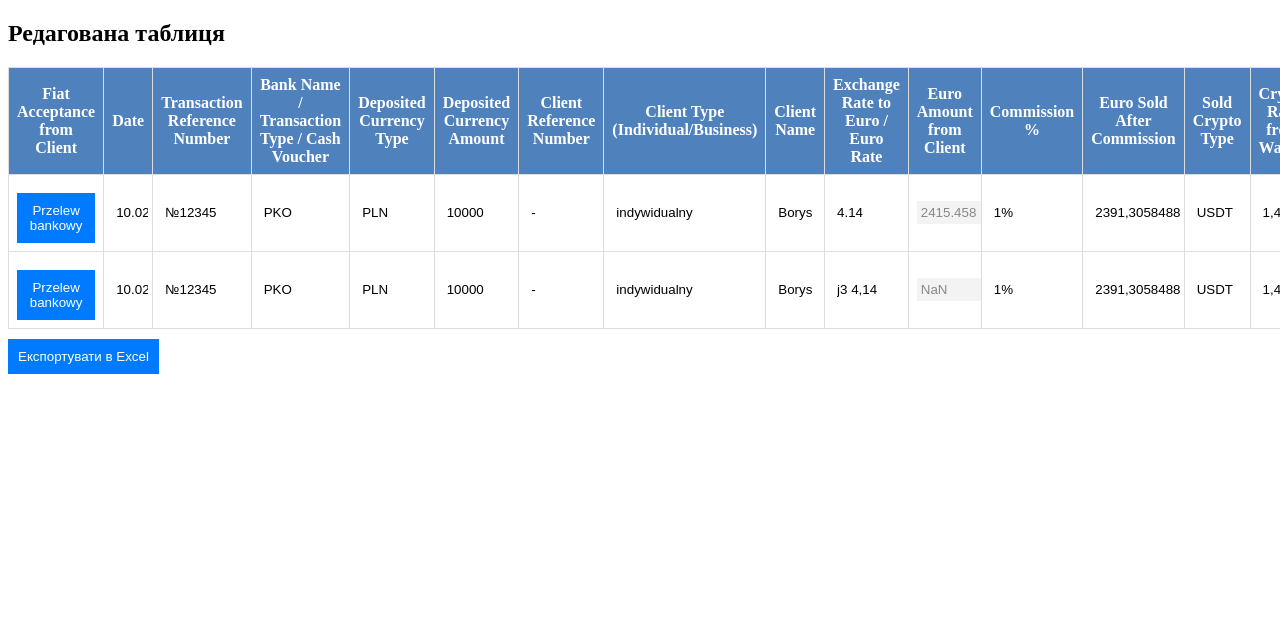
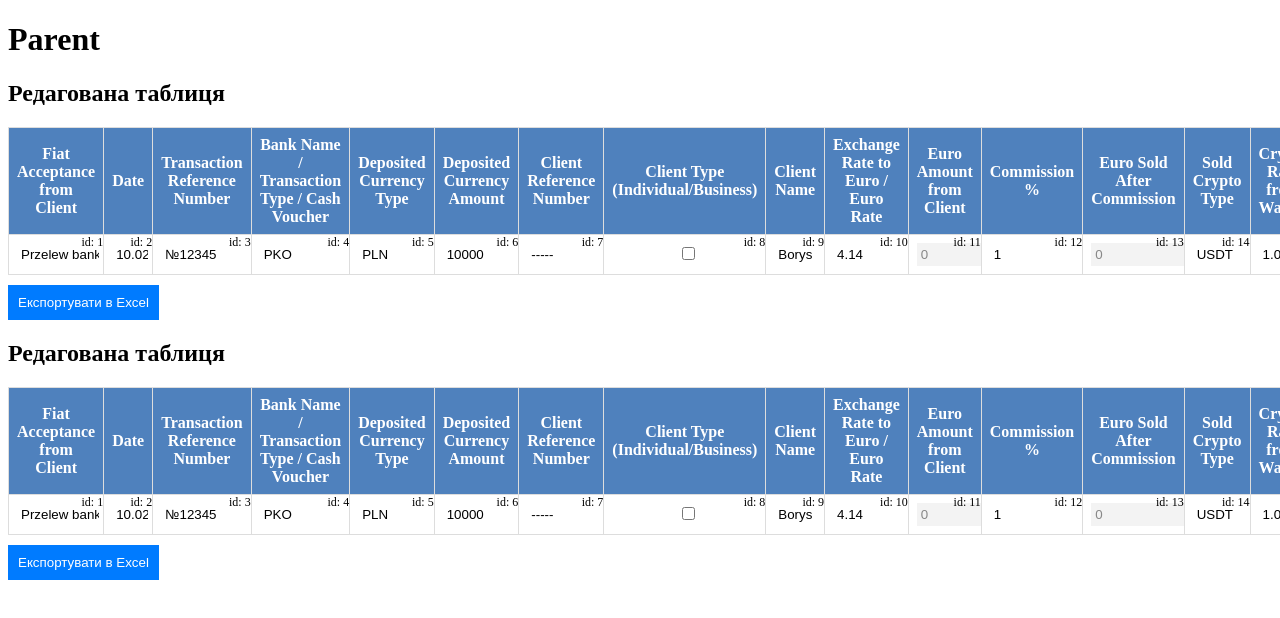
Before and after one commit to hel1yeah/table, a Vue app: page / in a window 1280 px wide. Shown: the top 618 px of the page. Built offline with nearby package versions, Linux system fonts and the light colour scheme.

Commit message:
refcator table

```diff
--- a/src/App.vue
+++ b/src/App.vue
@@ -1,205 +1,262 @@
 <template>
 	<div class="p-4">
-		<h2 class="text-lg font-bold mb-4">Редагована таблиця</h2>
-
-		<!-- Таблиця -->
-		<table class="border-collapse border w-full">
-			<thead>
-				<tr class="bg-gray-200">
-					<th v-for="(header, index) in headers" :key="index">
-						{{ header }}
-					</th>
-				</tr>
-			</thead>
-			<tbody>
-				<tr v-for="(row, rowIndex) in tableData" :key="rowIndex">
-					<td v-for="(cell, cellIndex) in row" :key="cellIndex">
-						<button
-							@click="showAlert(rowIndex, cellIndex)"
-							v-if="cellIndex === 0"
-						>
-							{{ tableData[rowIndex][cellIndex] }}
-						</button>
-						<!-- Якщо це колонка "Сумма мінус % комісії", блокуємо поле та рахуємо значення -->
-						<input
-							v-else-if="cellIndex === 10"
-							:value="amountInEurosFromClient(row, rowIndex, cellIndex)"
-							disabled
-						/>
-						<input
-							v-else
-							v-model="tableData[rowIndex][cellIndex]"
-							:disabled="cell === 'EUR'"
-						/>
-					</td>
-				</tr>
-			</tbody>
-		</table>
-
-		<!-- Кнопка експорту -->
-		<button @click="exportToExcel">Експортувати в Excel</button>
+		<h1>Parent</h1>
+		<HelloWorld
+			:tableData="mockDataLikeProps"
+			:tableName="'ReceivingFiatFromCustomer'"
+		/>
+		<HelloWorld :tableData="mockDataLikeProps" :tableName="'test'" />
 	</div>
 </template>
 
 <script setup>
-import { ref, reactive } from 'vue';
-import * as XLSX from 'xlsx-js-style';
-import { saveAs } from 'file-saver';
+import HelloWorld from './components/HelloWorld.vue';
+import { reactive } from 'vue';
 
-// Заголовки таблиці
-const headers = ref([
-	'Fiat Acceptance from Client',
-	'Date',
-	'Transaction Reference Number',
-	'Bank Name / Transaction Type / Cash Voucher',
-	'Deposited Currency Type',
-	'Deposited Currency Amount',
-	'Client Reference Number',
-	'Client Type (Individual/Business)',
-	'Client Name',
-	'Exchange Rate to Euro / Euro Rate ',
-	'Euro Amount from Client',
-	'Commission %',
-	'Euro Sold After Commission',
-	'Sold Crypto Type',
-	'Crypto Rate from Wanda',
-	'Sold Crypto Amount',
-	'Wallet Number',
-	'Profit',
-]);
+const setDate = () => new Date().toLocaleDateString();
 
-// Дані таблиці (початкові)
-const tableData = reactive([
-	[
-		'Przelew bankowy',
-		'10.02.2025',
-		'№12345',
-		'PKO',
-		'PLN',
-		10000,
-		'-',
-		'indywidualny',
-		'Borys',
-		Number(4.14),
-		'2415,45893719807',
-		'1%',
-		'2391,30584882609',
-		'USDT',
-		'1,4',
-		'2487,0',
-		'xyz',
-		'24,2',
-	],
-	[
-		'Przelew bankowy',
-		'10.02.2025',
-		'№12345',
-		'PKO',
-		'PLN',
-		'10000',
-		'-',
-		'indywidualny',
-		'Borys',
-		'j3 4,14',
-		'2415,45893719807',
-		'1%',
-		'2391,30584882609',
-		'USDT',
-		'1,4',
-		'2487,0',
-		'xyz',
-		'24,2',
-	],
-]);
-function showAlert(row, column) {
-	tableData[row][column] = 'Clicked';
-}
-// Функція для розрахунку "Сумма мінус % комісії"
-const amountInEurosFromClient = (row, rowIndex, cellIndex) => {
-	const euroAmount = row[5];
-	const commissionPercent = row[9];
-
-	// Розрахунок
-
-	const amountInEuros = euroAmount / commissionPercent;
-	tableData[rowIndex][cellIndex] = amountInEuros;
-	return amountInEuros;
+const calculateRateFromPlnToEur = (divided, divisor) => {
+	return divided / divisor;
 };
 
-// Функція експорту
-const exportToExcel = () => {
-	// Додаємо обчислені значення до таблиці
-	const data = [headers.value, ...tableData];
+const calculateCommission = (num, percent) => {
+	return num - (num * percent) / 100;
+};
 
-	// Створюємо робочий лист
-	const ws = XLSX.utils.aoa_to_sheet(data);
+const calculateEuroToUsdt = (num, percent) => {
+	return num * percent;
+};
+const calculateDifference = (num1, num2) => {
+	return num1 - num2;
+};
+// const headers = ref([
+// 	'Fiat Acceptance from Client',
+// 	'Date',
+// 	'Transaction Reference Number',
+// 	'Bank Name / Transaction Type / Cash Voucher',
+// 	'Deposited Currency Type',
+// 	'Deposited Currency Amount',
+// 	'Client Reference Number',
+// 	'Client Type (Individual/Business)',
+// 	'Client Name',
+// 	'Exchange Rate to Euro / Euro Rate',
+// 	'Euro Amount from Client',
+// 	'Commission %',
+// 	'Euro Sold After Commission',
+// 	'Sold Crypto Type',
+// 	'Crypto Rate from Wanda',
+// 	'Sold Crypto Amount',
+// 	'Wallet Number',
+// 	'Profit',
+// ]);
 
-	// Додаємо стилі для заголовків
-	headers.value.forEach((_, index) => {
-		const cellRef = XLSX.utils.encode_cell({ r: 0, c: index });
-		if (!ws[cellRef]) return;
-		ws[cellRef].s = {
-			font: { bold: true, color: { rgb: 'FFFFFF' } },
-			fill: { fgColor: { rgb: '4F81BD' } },
-			alignment: { horizontal: 'center' },
-		};
-	});
+// // Дані таблиці (початкові)
+// const tableData = reactive([
+// 	[
+// 		'Przelew bankowy',
+// 		'10.02.2025',
+// 		'№12345',
+// 		'PKO',
+// 		'PLN',
+// 		10000,
+// 		'-',
+// 		'indywidualny',
+// 		'Borys',
+// 		Number(4.14),
+// 		'2415,45893719807',
+// 		'1%',
+// 		'2391,30584882609',
+// 		'USDT',
+// 		'1,4',
+// 		'2487,0',
+// 		'xyz',
+// 		'24,2',
+// 	],
+// ]);
 
-	// Встановлення ширини для всіх колонок (по 30 символів)
-	ws['!cols'] = headers.value.map(() => ({ wch: 30 }));
-	ws['!rows'] = headers.value.map(() => ({ hpt: 20 }));
-
-	// Створюємо книгу
-	const wb = XLSX.utils.book_new();
-	XLSX.utils.book_append_sheet(wb, ws, 'Транзакції');
-
-	// Генеруємо файл
-	const excelBuffer = XLSX.write(wb, { bookType: 'xlsx', type: 'array' });
-	const blob = new Blob([excelBuffer], { type: 'application/octet-stream' });
-	saveAs(blob, 'Транзакції.xlsx');
-};
+const mockDataLikeProps = reactive([
+	{
+		id: 1,
+		header: 'Fiat Acceptance from Client',
+		value: 'Przelew bankowy',
+		noEditable: false,
+		input_type: 'text',
+		action: null,
+	},
+	{
+		id: 2,
+		header: 'Date',
+		value: '10.02.2025',
+		noEditable: false,
+		input_type: 'text',
+		action: setDate, // Функція для @click
+	},
+	{
+		id: 3,
+		header: 'Transaction Reference Number',
+		value: '№12345',
+		noEditable: false,
+		input_type: 'text',
+		action: null,
+	},
+	{
+		id: 4,
+		header: 'Bank Name / Transaction Type / Cash Voucher',
+		value: 'PKO',
+		noEditable: false,
+		input_type: 'text',
+		action: null,
+	},
+	{
+		id: 5,
+		header: 'Deposited Currency Type',
+		value: 'PLN',
+		noEditable: false,
+		input_type: 'text',
+		action: null,
+	},
+	{
+		id: 6,
+		header: 'Deposited Currency Amount',
+		value: 10000,
+		noEditable: false,
+		input_type: 'number',
+		action: calculateRateFromPlnToEur,
+		dependsOn: [6, 10],
+		target: 11,
+	},
+	{
+		id: 7,
+		header: 'Client Reference Number',
+		value: '-----',
+		noEditable: false,
+		input_type: 'string',
+		action: null,
+	},
+	{
+		id: 8,
+		header: 'Client Type (Individual/Business)',
+		value: 'indywidualny',
+		noEditable: false,
+		input_type: 'checkbox',
+		action: null,
+	},
+	{
+		id: 9,
+		header: 'Client Name',
+		value: 'Borys',
+		noEditable: false,
+		input_type: 'text',
+		action: null,
+	},
+	{
+		id: 10,
+		header: 'Exchange Rate to Euro / Euro Rate',
+		value: 4.14,
+		noEditable: false,
+		input_type: 'number',
+		action: calculateRateFromPlnToEur,
+		dependsOn: [6, 10],
+		target: 11,
+	},
+	{
+		id: 11,
+		header: 'Euro Amount from Client',
+		value: 0,
+		noEditable: true,
+		input_type: 'number',
+		action: calculateCommission,
+		dependsOn: [11, 12],
+		target: 13,
+	},
+	{
+		id: 12,
+		header: 'Commission %',
+		value: 1,
+		noEditable: false,
+		input_type: 'number',
+		action: calculateCommission,
+		dependsOn: [11, 12],
+		target: 13,
+	},
+	{
+		id: 13,
+		header: 'Euro Sold After Commission',
+		value: 0,
+		noEditable: true,
+		input_type: 'number',
+		action: null,
+	},
+	{
+		id: 14,
+		header: 'Sold Crypto Type',
+		value: 'USDT',
+		noEditable: false,
+		input_type: 'text',
+		action: null,
+	},
+	{
+		id: 15,
+		header: 'Crypto Rate from Wanda',
+		value: 1.04,
+		noEditable: false,
+		input_type: 'number',
+		action: calculateEuroToUsdt,
+		dependsOn: [13, 15],
+		target: 16,
+	},
+	{
+		id: 16,
+		header: 'Sold Crypto Amount',
+		value: 0,
+		noEditable: true,
+		input_type: 'number',
+		action: null,
+	},
+	{
+		id: 17,
+		header: 'Wallet Number',
+		value: '1e12e1l;m1j21ioud1u01nd02d1nu0',
+		noEditable: false,
+		input_type: 'text',
+		action: null,
+	},
+	{
+		id: 18,
+		header: 'Profit',
+		value: '0',
+		noEditable: true,
+		input_type: 'number',
+		action: calculateDifference,
+		dependsOn: [11, 13],
+		target: 18,
+	},
+	// {
+	// 	id: 4,
+	// 	header: 'num 1',
+	// 	value: 10,
+	// 	noEditable: false,
+	// 	input_type: 'number',
+	// 	action: sumFunction, // Функція для @input
+	// 	dependsOn: [3, 4],
+	// 	target: 5,
+	// },
+	// {
+	// 	id: 5,
+	// 	header: 'num 2',
+	// 	value: 20,
+	// 	noEditable: false,
+	// 	input_type: 'number',
+	// 	action: sumFunction, // Функція для @input
+	// 	dependsOn: [3, 4],
+	// 	target: 5,
+	// },
+	// {
+	// 	id: 5,
+	// 	header: 'sum 1 & 2',
+	// 	value: 0,
+	// 	noEditable: true,
+	// 	input_type: 'number',
+	// },
+]);
 </script>
-
-<style scoped>
-.container {
-	max-width: 800px;
-	margin: auto;
-	padding: 20px;
-}
-table {
-	width: 100%;
-	border-collapse: collapse;
-}
-th,
-td {
-	border: 1px solid #ddd;
-	padding: 8px;
-	text-align: left;
-}
-th {
-	background-color: #4f81bd;
-	color: white;
-	font-weight: bold;
-	text-align: center;
-}
-input {
-	width: 100%;
-	border: none;
-	padding: 4px;
-}
-input:disabled {
-	background-color: #f3f3f3;
-	color: #888;
-}
-button {
-	margin-top: 10px;
-	padding: 10px;
-	background-color: #007bff;
-	color: white;
-	border: none;
-	cursor: pointer;
-}
-button:hover {
-	background-color: #0056b3;
-}
-</style>
--- a/src/components/HelloWorld.vue
+++ b/src/components/HelloWorld.vue
@@ -1,58 +1,273 @@
 <template>
-  <div class="hello">
-    <h1>{{ msg }}</h1>
-    <p>
-      For a guide and recipes on how to configure / customize this project,<br>
-      check out the
-      <a href="https://cli.vuejs.org" target="_blank" rel="noopener">vue-cli documentation</a>.
-    </p>
-    <h3>Installed CLI Plugins</h3>
-    <ul>
-      <li><a href="https://github.com/vuejs/vue-cli/tree/dev/packages/%40vue/cli-plugin-babel" target="_blank" rel="noopener">babel</a></li>
-      <li><a href="https://github.com/vuejs/vue-cli/tree/dev/packages/%40vue/cli-plugin-eslint" target="_blank" rel="noopener">eslint</a></li>
-    </ul>
-    <h3>Essential Links</h3>
-    <ul>
-      <li><a href="https://vuejs.org" target="_blank" rel="noopener">Core Docs</a></li>
-      <li><a href="https://forum.vuejs.org" target="_blank" rel="noopener">Forum</a></li>
-      <li><a href="https://chat.vuejs.org" target="_blank" rel="noopener">Community Chat</a></li>
-      <li><a href="https://twitter.com/vuejs" target="_blank" rel="noopener">Twitter</a></li>
-      <li><a href="https://news.vuejs.org" target="_blank" rel="noopener">News</a></li>
-    </ul>
-    <h3>Ecosystem</h3>
-    <ul>
-      <li><a href="https://router.vuejs.org" target="_blank" rel="noopener">vue-router</a></li>
-      <li><a href="https://vuex.vuejs.org" target="_blank" rel="noopener">vuex</a></li>
-      <li><a href="https://github.com/vuejs/vue-devtools#vue-devtools" target="_blank" rel="noopener">vue-devtools</a></li>
-      <li><a href="https://vue-loader.vuejs.org" target="_blank" rel="noopener">vue-loader</a></li>
-      <li><a href="https://github.com/vuejs/awesome-vue" target="_blank" rel="noopener">awesome-vue</a></li>
-    </ul>
-  </div>
+	<div class="p-4">
+		<h2 class="text-lg font-bold mb-4">Редагована таблиця</h2>
+
+		<!-- Таблиця -->
+		<table class="border-collapse border w-full">
+			<thead>
+				<tr class="bg-gray-200">
+					<th v-for="(header, index) in props.tableData" :key="index">
+						{{ header.header }}
+					</th>
+				</tr>
+			</thead>
+			<tbody>
+				<tr>
+					<td v-for="(row, rowIndex) in props.tableData" :key="rowIndex">
+						<span>id: {{ row.id }}</span>
+						<input
+							:type="row.input_type"
+							v-model="row.value"
+							:disabled="row.noEditable"
+							@input="handleInput(row)"
+							@click="handleClick(row)"
+						/>
+					</td>
+				</tr>
+			</tbody>
+		</table>
+
+		<!-- Кнопка експорту -->
+		<button @click="exportToExcel">Експортувати в Excel</button>
+	</div>
 </template>
 
-<script>
-export default {
-  name: 'HelloWorld',
-  props: {
-    msg: String
-  }
-}
+<script setup>
+import { defineProps } from 'vue';
+import * as XLSX from 'xlsx-js-style';
+import { saveAs } from 'file-saver';
+
+const props = defineProps({
+	tableData: Array,
+	tableName: String,
+});
+
+// Обробник для @input
+const handleInput = (row) => {
+	if (row.action && row.dependsOn) {
+		// Отримуємо значення залежних полів
+		const values = row.dependsOn.map((id) => {
+			const dependentItem = props.tableData.find((item) => item.id === id);
+			return dependentItem ? parseFloat(dependentItem.value) || 0 : 0;
+		});
+
+		// Викликаємо функцію тільки якщо є всі потрібні значення
+		if (values.length === row.dependsOn.length) {
+			const result = row.action(...values);
+
+			// Знаходимо поле для збереження результату
+			const target = props.tableData.find((item) => item.id === row.target);
+			if (target) {
+				target.value = result;
+
+				// Додаємо каскадні виклики handleInput для залежних полів
+				props.tableData.forEach((item) => {
+					if (item.dependsOn && item.dependsOn.includes(target.id)) {
+						handleInput(item); // Повторний виклик для залежних полів
+					}
+				});
+			}
+		}
+	}
+};
+
+// Обробник для @click
+const handleClick = (row) => {
+	if (row.action && row.input_type === 'text') {
+		row.value = row.action(); // Встановлюємо нову дату
+	}
+};
+
+// Функція експорту (залишила як у твоєму коді)
+// const exportToExcel = () => {
+// 	const headers = props.tableData.map((item) => item.header);
+// 	const data = [headers, props.tableData.map((item) => item.value)];
+
+// 	const ws = XLSX.utils.aoa_to_sheet(data);
+// 	const wb = XLSX.utils.book_new();
+// 	XLSX.utils.book_append_sheet(wb, ws, 'ReceivingFiatFromCustomer');
+
+// 	const excelBuffer = XLSX.write(wb, { bookType: 'xlsx', type: 'array' });
+// 	const blob = new Blob([excelBuffer], { type: 'application/octet-stream' });
+// 	saveAs(blob, 'ReceivingFiatFromCustomer.xlsx');
+// };
+
+const exportToExcel = () => {
+	const headers = props.tableData.map((item) => item.header);
+	const data = props.tableData.map((item) => item.value);
+
+	// 🟢 Додаємо порожні рядки зверху для заголовків
+	const formattedData = [headers, data];
+
+	// 🟢 Створюємо таблицю з формулюванням стилів
+	const ws = XLSX.utils.aoa_to_sheet(formattedData);
+
+	// 🟢 Встановлюємо мінімальну ширину стовпців (100 символів)
+	const minWidth = 20;
+	const colWidths = headers.map(() => ({ wch: minWidth }));
+	ws['!cols'] = colWidths;
+
+	// 🟢 Стилізація комірок
+	Object.keys(ws).forEach((cell) => {
+		if (cell.startsWith('!')) return; // Пропускаємо службові властивості типу !cols
+
+		const cellRef = XLSX.utils.decode_cell(cell);
+		const isHeader = cellRef.r === 2; // Перевіряємо, чи це рядок з заголовками (після порожніх рядків)
+		const isData = cellRef.r > 2; // Перевіряємо, чи це рядок з даними
+
+		// Стилі для заголовків
+		if (isHeader) {
+			ws[cell].s = {
+				font: { bold: true, color: { rgb: 'FFFFFF' } },
+				fill: { fgColor: { rgb: '4F81BD' } },
+				alignment: { horizontal: 'center', vertical: 'center', wrapText: true },
+				border: {
+					top: { style: 'thin', color: { rgb: '000000' } },
+					bottom: { style: 'thin', color: { rgb: '000000' } },
+					left: { style: 'thin', color: { rgb: '000000' } },
+					right: { style: 'thin', color: { rgb: '000000' } },
+				},
+			};
+		}
+		// Стилі для даних
+		if (isData) {
+			ws[cell].s = {
+				alignment: { horizontal: 'center', vertical: 'center' },
+				border: {
+					top: { style: 'thin', color: { rgb: '000000' } },
+					bottom: { style: 'thin', color: { rgb: '000000' } },
+					left: { style: 'thin', color: { rgb: '000000' } },
+					right: { style: 'thin', color: { rgb: '000000' } },
+				},
+			};
+		}
+	});
+
+	// 🟢 Створюємо книгу та додаємо таблицю
+	const wb = XLSX.utils.book_new();
+	XLSX.utils.book_append_sheet(wb, ws, props.tableName);
+
+	// 🟢 Генерація файлу
+	const excelBuffer = XLSX.write(wb, { bookType: 'xlsx', type: 'array' });
+	const blob = new Blob([excelBuffer], { type: 'application/octet-stream' });
+	saveAs(blob, `${props.tableName}.xlsx`);
+};
 </script>
 
-<!-- Add "scoped" attribute to limit CSS to this component only -->
 <style scoped>
-h3 {
-  margin: 40px 0 0;
+.container {
+	max-width: 800px;
+	margin: auto;
+	padding: 20px;
 }
-ul {
-  list-style-type: none;
-  padding: 0;
+table {
+	width: 100%;
+	border-collapse: collapse;
 }
-li {
-  display: inline-block;
-  margin: 0 10px;
+th,
+td {
+	border: 1px solid #ddd;
+	padding: 8px;
+	text-align: left;
+	position: relative;
 }
-a {
-  color: #42b983;
+
+td span {
+	position: absolute;
+	top: 0;
+	right: 0;
+	font-size: 12px;
+}
+th {
+	background-color: #4f81bd;
+	color: white;
+	font-weight: bold;
+	text-align: center;
+}
+input {
+	width: 100%;
+	border: none;
+	padding: 4px;
+}
+input:disabled {
+	background-color: #f3f3f3;
+	color: #888;
+}
+button {
+	margin-top: 10px;
+	padding: 10px;
+	background-color: #007bff;
+	color: white;
+	border: none;
+	cursor: pointer;
+}
+button:hover {
+	background-color: #0056b3;
 }
 </style>
+
+<!-- <template>
+	<div class="p-4">
+		<h1>Parent</h1>
+		<HelloWorld :tableData="mockDataLikeProps" />
+	</div>
+</template>
+
+<script setup>
+import HelloWorld from './components/HelloWorld.vue';
+import { reactive } from 'vue';
+
+// Функції для обчислень
+const sumFunction = (values) =>
+	values.reduce((sum, val) => sum + Number(val), 0);
+
+// Функція для встановлення нової дати
+const setDate = () => new Date().toLocaleDateString();
+
+const mockDataLikeProps = reactive([
+	{
+		id: 1,
+		header: 'Fiat Acceptance from Client',
+		value: 'Przelew bankowy',
+		noEditable: false,
+		input_type: 'text',
+		action: null,
+	},
+	{
+		id: 2,
+		header: 'Date',
+		value: '10.02.2025',
+		noEditable: false,
+		input_type: 'text',
+		action: setDate, // Функція для @click
+	},
+	{
+		id: 3,
+		header: 'num 1',
+		value: 10,
+		noEditable: false,
+		input_type: 'number',
+		action: sumFunction, // Функція для @input
+		dependsOn: [3, 4],
+		target: 5,
+	},
+	{
+		id: 4,
+		header: 'num 2',
+		value: 20,
+		noEditable: false,
+		input_type: 'number',
+		action: sumFunction, // Функція для @input
+		dependsOn: [3, 4],
+		target: 5,
+	},
+	{
+		id: 5,
+		header: 'sum 1 & 2',
+		value: 0,
+		noEditable: true,
+		input_type: 'number',
+	},
+]);
+</script>
+ -->
```
